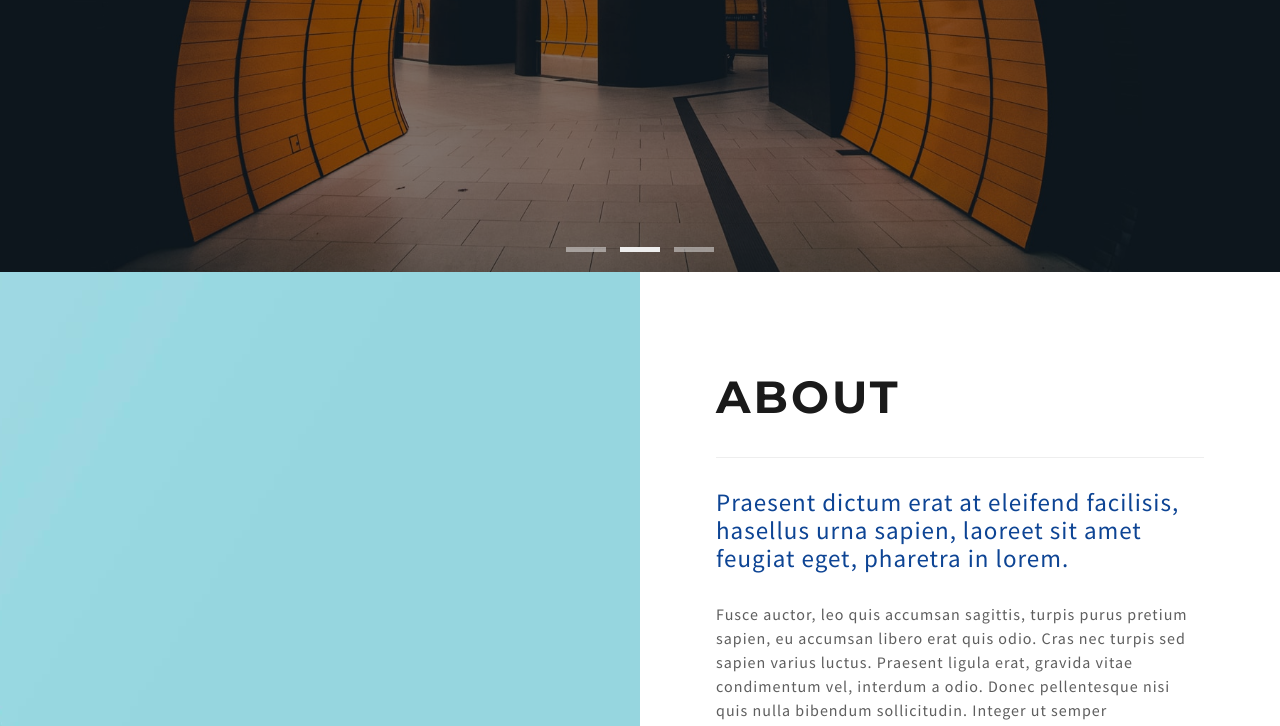
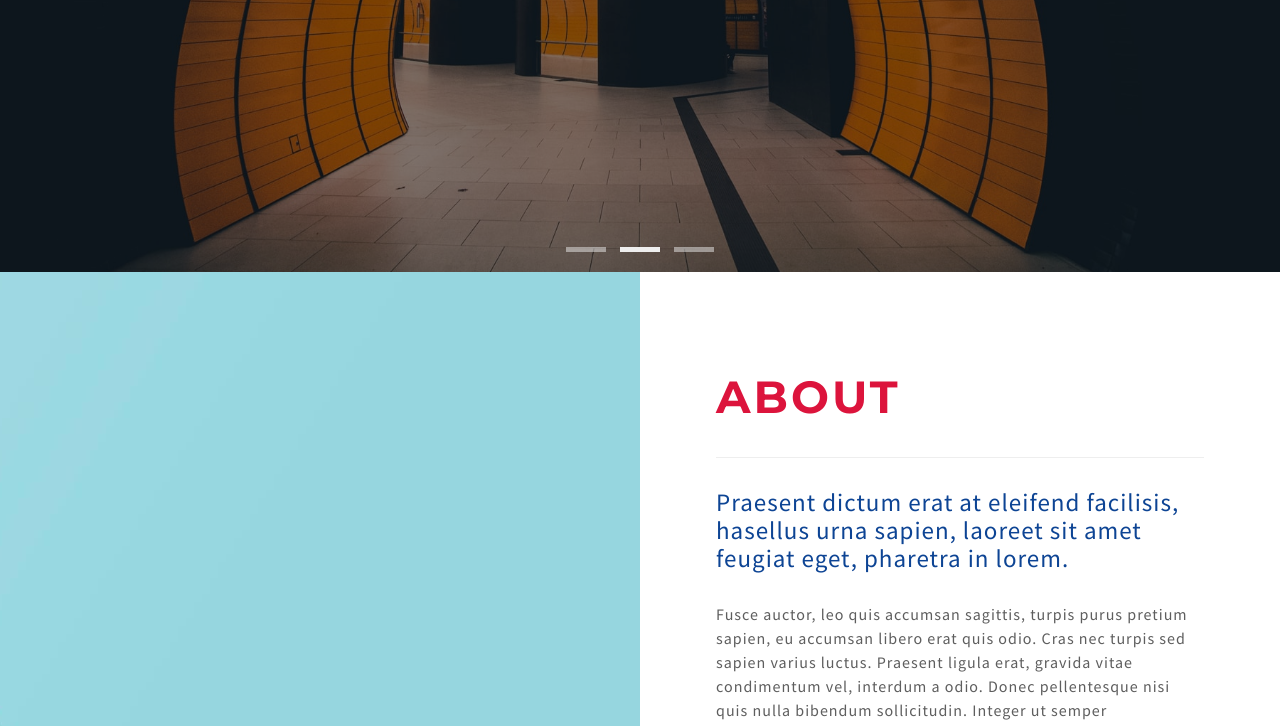
Before and after one commit to Rudic-I/minimal-theme, a plain HTML site: page index.html in a window 1280 px wide. Shown: the part 358-1084 px from the top of the page. Drawn offline with nearby package versions, Linux system fonts and the light colour scheme.

Commit message:
proba vs i git

```diff
--- a/css/style.css
+++ b/css/style.css
@@ -115,7 +115,8 @@ a {
 	text-transform: uppercase;
 	letter-spacing: 3px;
 	margin-bottom: 30px;
-	color: #1a1a1a;
+	/*color: #1a1a1a;*/
+    color: crimson;
 	padding-bottom: 35px;
 	border-bottom: 1px solid #eee;
 }
```
